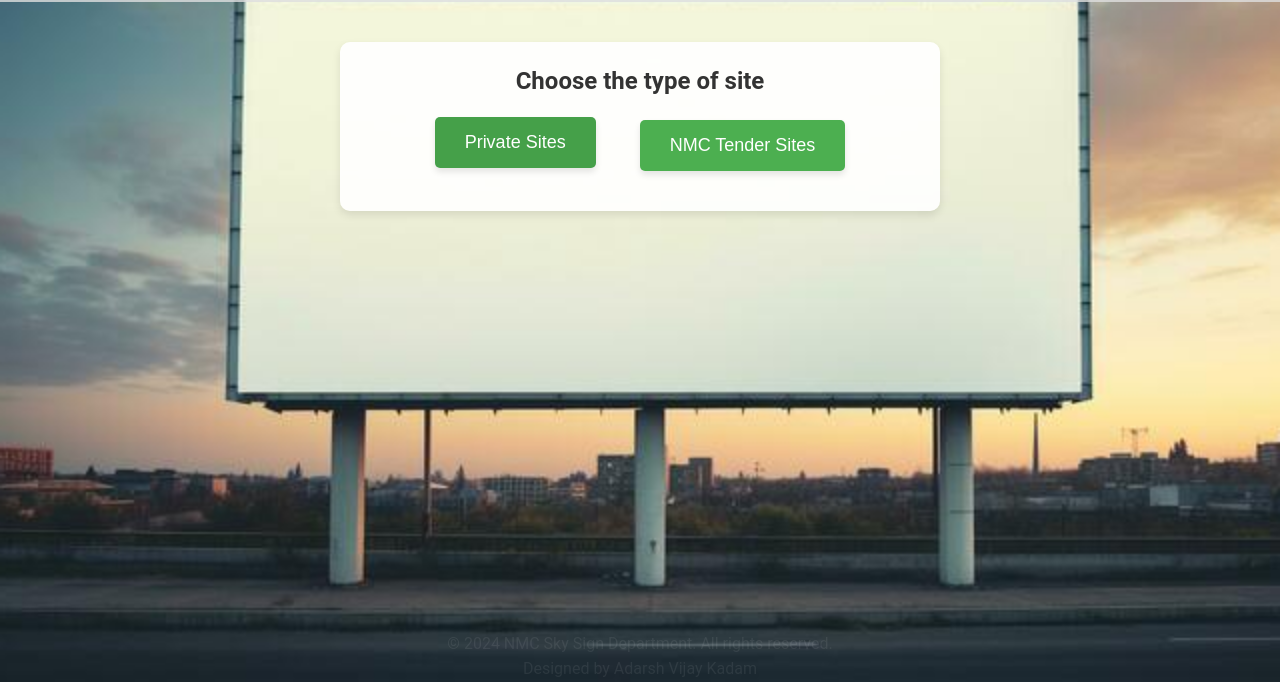
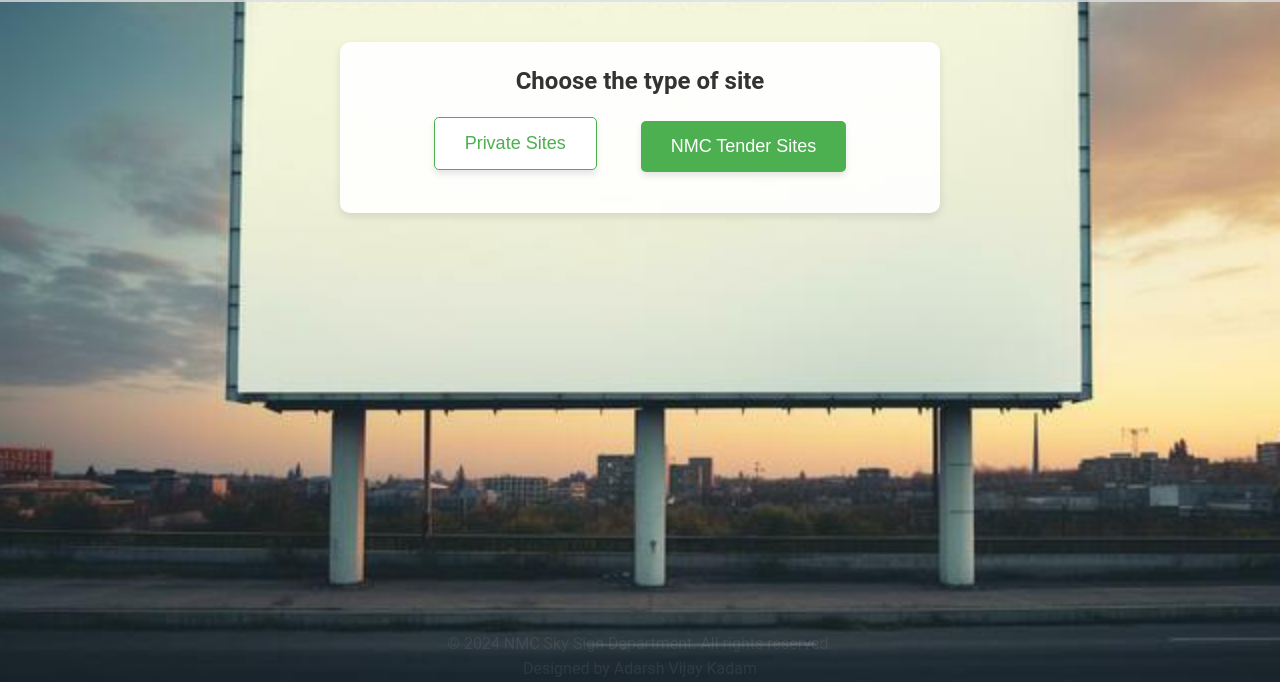
Before and after one commit to adarsh47-bug/gov_app, a plain HTML site: page index.html in a window 1280 px wide. In both pictures the pointer is over the button "Private Sites". Shown: the part 118-800 px from the top of the page. Drawn offline with Linux system fonts and the light colour scheme.

Commit message:
Update styles.css

```diff
--- a/styles.css
+++ b/styles.css
@@ -48,7 +48,9 @@ h1 {
 }
 
 .main-btn:hover {
-  background-color: #45a049;
+  background-color: #ffffff;
+  color: #4CAF50;
+  border: 1px solid #4CAF50;
   transform: translateY(-3px);
 }
 
```
